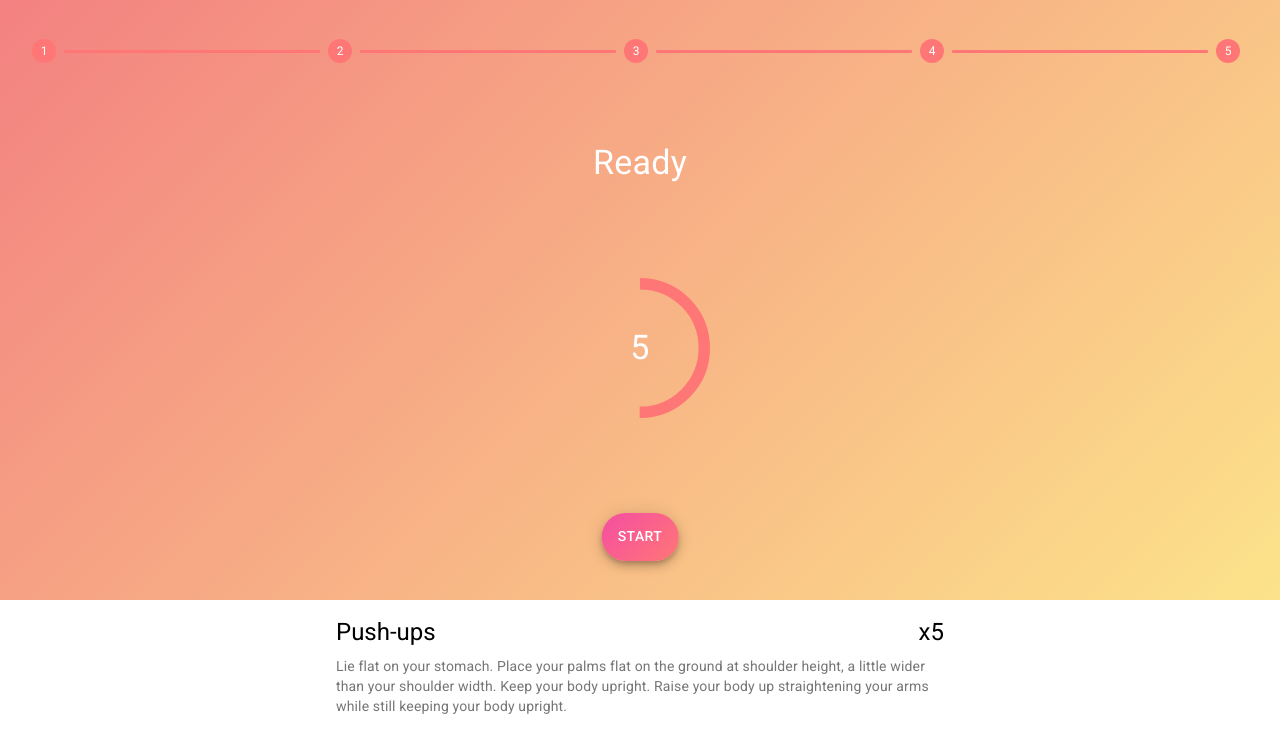
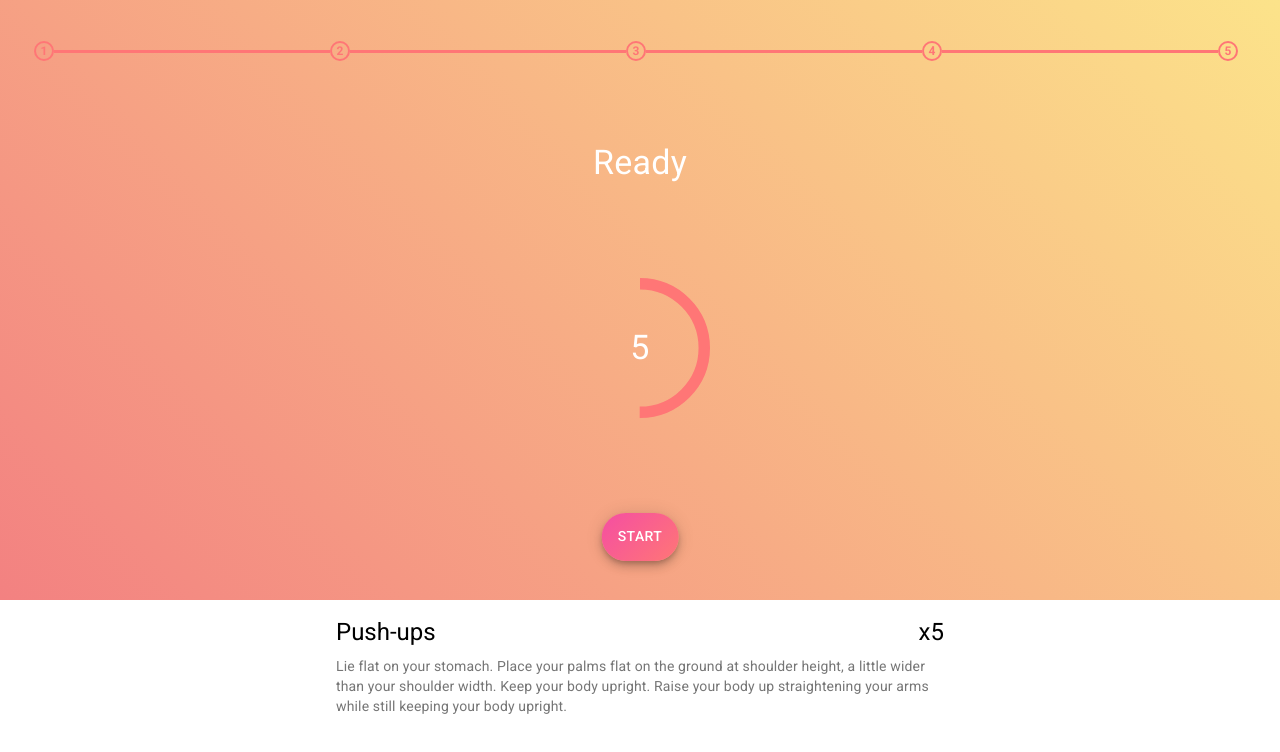
Before and after one commit to konradpardyak/fit-app, a React (Create React App) app: page /training/1 in a window 1280 px wide. Shown: the top 752 px of the page. Built offline with nearby package versions, Linux system fonts and the light colour scheme.

Commit message:
Update Stepper theme

```diff
--- a/src/Training/Break.js
+++ b/src/Training/Break.js
@@ -15,7 +15,7 @@ const useStyles = makeStyles({
   },
   contentStyle: {
     height: "75vh",
-    background: "linear-gradient(135deg, #f38181, #fce38a)"
+    background: "linear-gradient(45deg, #f38181, #fce38a)"
   }
 });
 
--- a/src/Training/Train.js
+++ b/src/Training/Train.js
@@ -18,7 +18,7 @@ const useStyles = makeStyles({
   },
   contentStyle: {
     height: "75vh",
-    background: "linear-gradient(135deg, #f38181, #fce38a)"
+    background: "linear-gradient(45deg, #f38181, #fce38a)"
   }
 });
 
--- a/src/Training/TrainingStepper.js
+++ b/src/Training/TrainingStepper.js
@@ -1,62 +1,96 @@
-import { Stepper, Step, StepLabel, StepConnector, StepIcon  } from '@material-ui/core';
+import { Stepper, Step, StepLabel, StepConnector, StepIcon, Typography  } from '@material-ui/core';
 import { makeStyles, withStyles } from '@material-ui/core/styles';
+import clsx from "clsx";
+import CheckCircleOutlineIcon from "@material-ui/icons/CheckCircleOutline";
 
 const useStyles = makeStyles({
   root: {
     paddingTop: 0,
     paddingBottom: 0,
     background: "rgba(0,0,0,0)"
-  },
-  line: {
-    height: 3,
-    border: 0,
-    backgroundColor: 'red',
-    borderRadius: 0,
   }
 });
 
 const StyledConnector = withStyles((theme) => ({
-  alternativeLabel: {
-    top: 10,
-  },
   active: {
     "& $line": {
-      borderColor: theme.palette.success.light
+      borderColor: theme.palette.success.main
     }
   },
   completed: {
     "& $line": {
-      borderColor: theme.palette.success.light
+      borderColor: theme.palette.success.main
     }
   },
   line: {
     borderColor: theme.palette.secondary.main,
     borderTopWidth: 3,
-    borderRadius: 1,
-    marginLeft: "-8px"
+    borderRadius: 0,
+    marginLeft: "-18px",
+    marginRight: "-10px"
   }
 }))(StepConnector);
 
-const StyledStepIcon = withStyles((theme) => ({
+const useStyledStepIconStyles = makeStyles((theme) => ({
   root: {
     color: theme.palette.secondary.main,
-    "&$completed": {
-      color: theme.palette.success.light
-    },
-    "&$active": {
-      color: theme.palette.success.light
-    }
+    display: "flex",
+    alignItems: "center",
+    padding: 0
   },
   active: {
-    color: theme.palette.success.light
+    color: theme.palette.success.main
+  },
+  circle: {
+    width: 16,
+    height: 16,
+    margin: 2,
+    borderRadius: "50%",
+    border: "2px solid",
+    borderColor: "currentColor",
+    backgroundColor: "rgba(0,0,0,0)",
+    position: "relative",
+    display: "flex",
+    alignItems: "center",
+    justifyContent:"center",
+  },
+  text: {
+    color: "currentColor",
+    position:"absolute",
+    textAlign: "center",
+    fontSize: 12,
+    fontWeight: "bold"
   },
   completed: {
-    zIndex: 1
-  },
-  iconContainer: {
-    padding: 0
+    color: theme.palette.success.main,
+    zIndex: 1,
+    width: 24,
+    height: 24,
   }
-}))(StepIcon);
+}));
+
+const StyledStepIcon = (props) => {
+  const classes = useStyledStepIconStyles();
+  const { active, completed, icon } = props;
+
+  console.log(props);
+
+  return (
+    <div
+      className={clsx(classes.root, {
+        [classes.active]: active
+      })}
+    >
+      {completed ? (
+        <CheckCircleOutlineIcon className={classes.completed} />
+      ) : (
+        <div className={classes.circle}>
+          <Typography className={classes.text}>{icon}</Typography>
+        </div>
+      )}
+    </div>
+  );
+}
 
 const TrainingStepper = (props) => {
   const { waitingVariant, current, todayTraining} = props;
```
